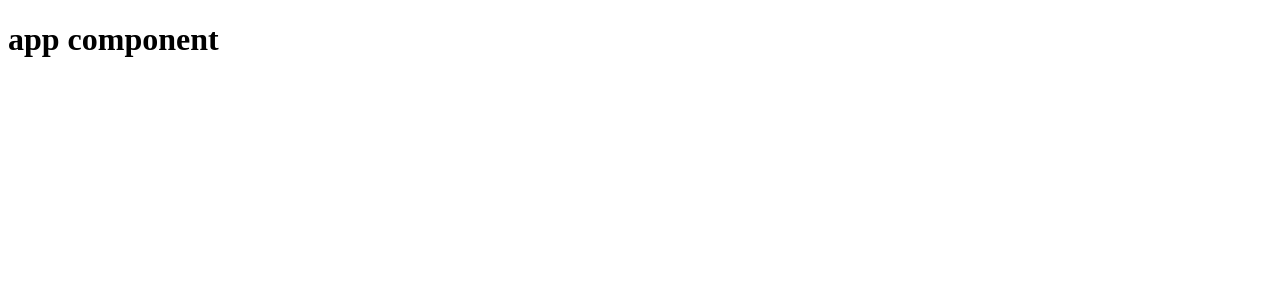
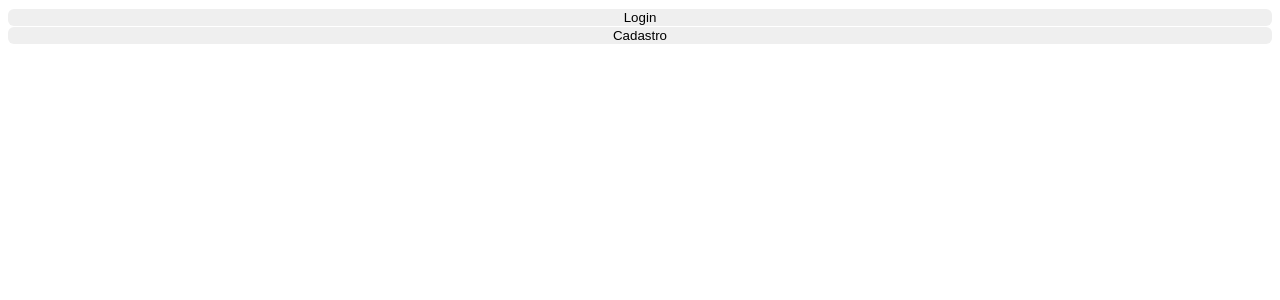
Before and after one commit to izahonorato/devagram-angular, an Angular app: page / in a window 1280 px wide. Shown: the top 300 px of the page. Built offline with nearby package versions, Linux system fonts and the light colour scheme.

Commit message:
criado componente de botão

```diff
--- a/src/app/app.component.html
+++ b/src/app/app.component.html
@@ -1 +1,8 @@
-<h1>app component</h1>
+
+<app-botao
+    texto="Login"
+></app-botao>
+
+<app-botao
+    texto="Cadastro"
+></app-botao>
--- a/src/app/app.module.ts
+++ b/src/app/app.module.ts
@@ -3,6 +3,7 @@ import { BrowserModule } from '@angular/platform-browser';
 
 import { AppRoutingModule } from './app-routing.module';
 import { AppComponent } from './app.component';
+import { CompartilhadoModule } from './compartilhado/compartilhado.module';
 
 @NgModule({
   declarations: [
@@ -10,7 +11,8 @@ import { AppComponent } from './app.component';
   ],
   imports: [
     BrowserModule,
-    AppRoutingModule
+    AppRoutingModule,
+    CompartilhadoModule
   ],
   providers: [],
   bootstrap: [AppComponent]
--- a/src/app/compartilhado/botao/botao.component.html
+++ b/src/app/compartilhado/botao/botao.component.html
@@ -1 +1,7 @@
-<p>botao works!</p>
+<button
+    [type]="tipo"
+    [disabled]="desabilitar"
+    [ngClass]="['btn', cor, classeCss]"
+    >
+    {{texto}}
+</button>
--- a/src/app/compartilhado/botao/botao.component.scss
+++ b/src/app/compartilhado/botao/botao.component.scss
@@ -0,0 +1,11 @@
+.btn {
+    width: 100%;
+    border: none;
+    border-radius: 6px;
+    cursor: pointer;
+
+    &.primaria {
+        color: var(--branco);
+
+    }
+}
--- a/src/app/compartilhado/compartilhado.module.ts
+++ b/src/app/compartilhado/compartilhado.module.ts
@@ -10,6 +10,9 @@ import { BotaoComponent } from './botao/botao.component';
   ],
   imports: [
     CommonModule
+  ],
+  exports: [
+    BotaoComponent
   ]
 })
 export class CompartilhadoModule { }
```
Also changed, not shown: src/app/compartilhado/botao/botao.component.ts (+7 -1 lines).
